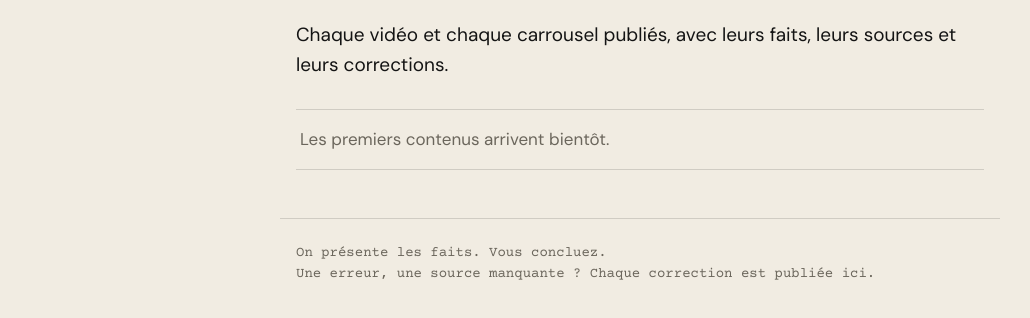
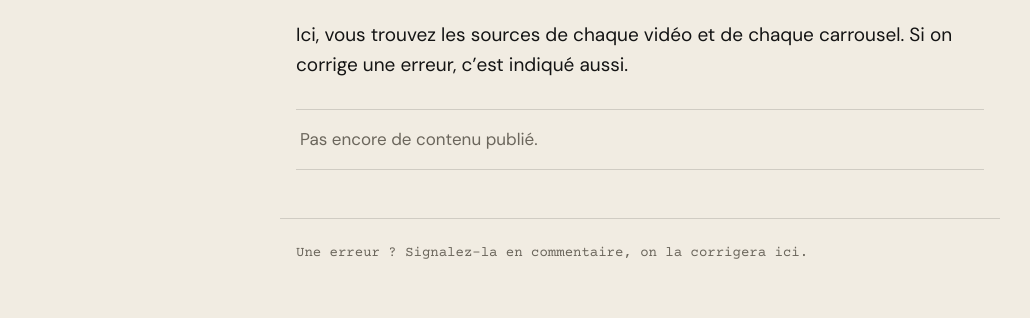
Before and after one commit to Meritocritique/meritocritique.github.io, a plain HTML site: page index.html in a window 1280 px wide. Shown: the part 158-476 px from the top of the page, without its empty margins (0-1030 px from the left). Drawn offline with nearby package versions, Linux system fonts and the light colour scheme.

Commit message:
Textes réécrits plus simplement

```diff
--- a/index.html
+++ b/index.html
@@ -4,7 +4,7 @@
 <meta charset="utf-8">
 <meta name="viewport" content="width=device-width, initial-scale=1">
 <title>Sources · meritocritique</title>
-<meta name="description" content="Les faits, les sources et les corrections de chaque contenu publié par @meritocritique.">
+<meta name="description" content="Les sources des vidéos et carrousels de @meritocritique.">
 <link rel="icon" href="avatar.png">
 <link rel="preconnect" href="https://fonts.googleapis.com">
 <link rel="preconnect" href="https://fonts.gstatic.com" crossorigin>
@@ -15,11 +15,11 @@
 <header class="bandeau"><a href="" class="marque">merito<span>critique</span></a></header>
 <main>
 <h1>Les sources</h1>
-<p class="chapo">Chaque vidéo et chaque carrousel publiés, avec leurs faits, leurs sources et leurs corrections.</p>
+<p class="chapo">Ici, vous trouvez les sources de chaque vidéo et de chaque carrousel. Si on corrige une erreur, c’est indiqué aussi.</p>
 <ul class="contenus">
-<li class="vide">Les premiers contenus arrivent bientôt.</li>
+<li class="vide">Pas encore de contenu publié.</li>
 </ul>
 </main>
-<footer>On présente les faits. Vous concluez.<br>Une erreur, une source manquante ? Chaque correction est publiée ici.</footer>
+<footer>Une erreur ? Signalez-la en commentaire, on la corrigera ici.</footer>
 </body>
 </html>
```
